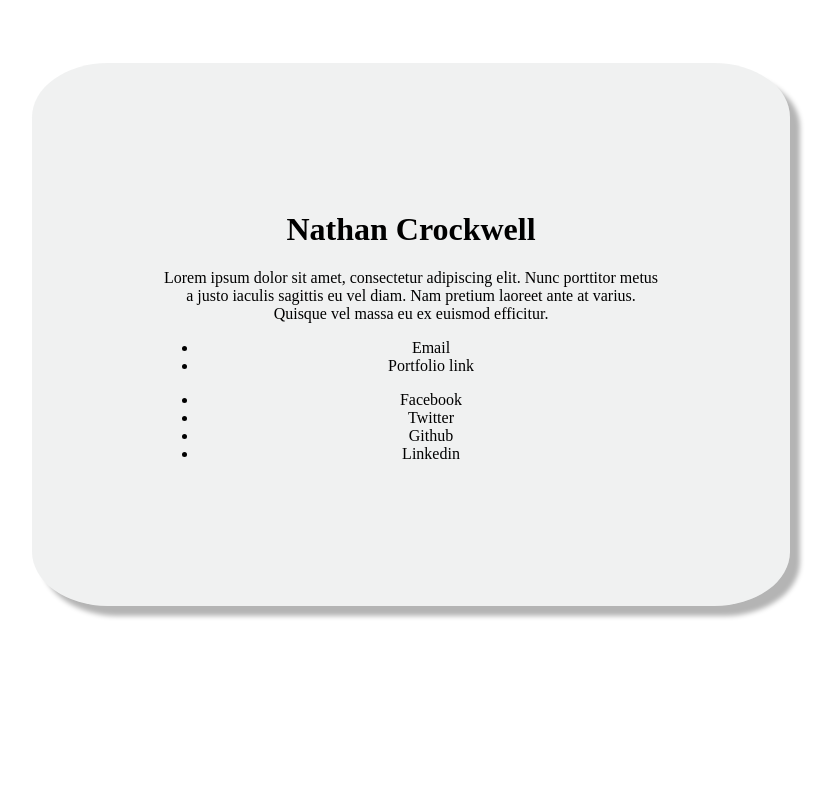
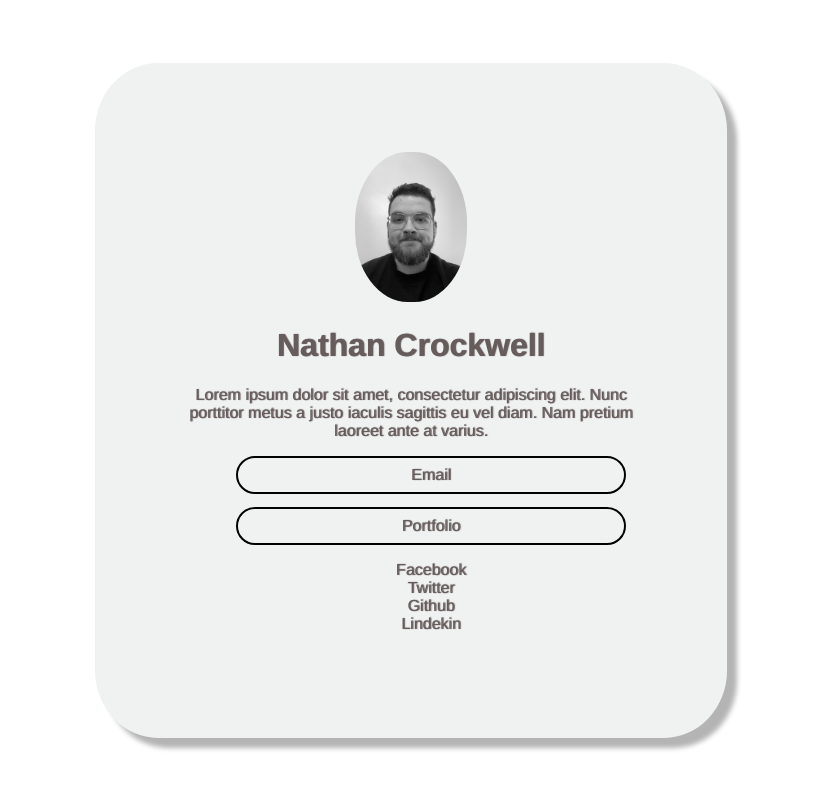
Before and after one commit to NatCro/business-card, a plain HTML site: page index.html in a window 1280 px wide. Shown: the whole page, without its empty margins (229-1062 px from the left). Drawn offline with Linux system fonts and the light colour scheme.

Commit message:
added the first buttons to email or go to the portfolio, still working on

```diff
--- a/assets/style.css
+++ b/assets/style.css
@@ -4,11 +4,38 @@
 
 #main-card{
     background-color: rgba(157, 158, 158, 0.15);
-    padding: 10%;
-    margin: 20%;
+    padding: 7%;
+    margin: 25%;
     margin-top: 5%;
     border-radius: 10%;
     box-shadow: 10px 10px 5px rgb(180, 180, 180);
     border: 20px;
     text-align: center;
 }
+
+#avatar{
+    border-radius: 47%;
+}
+
+.text-styling{
+    font-family:'Franklin Gothic Medium', 'Arial Narrow', Arial, sans-serif;
+    color:rgb(102, 92, 92);
+    text-shadow: 1px 0px 1px;
+    text-shadow: black;
+}
+
+.first-list{
+border-radius: 100px;
+border-color: black;
+border-style: solid;
+border-width: 2px;
+margin: 3%;
+padding: 2%;
+}
+
+.first-list:hover{
+background-color:  rgb(199, 199, 199);
+    opacity: 0.8;
+    box-shadow: 2px 2px;
+
+}
--- a/index.html
+++ b/index.html
@@ -1,5 +1,6 @@
 <!DOCTYPE html>
 <html lang="en">
+
 <head>
     <meta charset="UTF-8">
     <meta http-equiv="X-UA-Compatible" content="IE=edge">
@@ -7,32 +8,42 @@
     <title>Document</title>
     <link rel="stylesheet" type="text/css" href="assets\style.css">
 </head>
+
 <body id="behind">
     <div id="main-card">
         <div>
-        <div id="profile-picture"></div> <!--adding the profile photo in this div-->
+            <div id="profile-picture"><img id="avatar" src="images\profile-picture.jpg" alt="image of the users face" height="150px" width="auto">
+            </div> <!--adding the profile photo in this div-->
             <div class="text-styling">
-            <div id="title"><h1>Nathan Crockwell</h1></div> <!--adding the users name header here-->
-            <div class="sub-text"><p>Lorem ipsum dolor sit amet, consectetur adipiscing elit. Nunc porttitor metus<br>a justo iaculis sagittis eu vel diam. Nam pretium laoreet ante at varius. Quisque vel massa eu ex euismod efficitur.</p></div> <!--short few sentences about the user-->
+                <div id="title">
+                    <h1>Nathan Crockwell</h1>
+                </div> <!--adding the users name header here-->
+                <div class="sub-text">
+                    <p>Lorem ipsum dolor sit amet, consectetur adipiscing elit. Nunc porttitor metus a justo iaculis
+                        sagittis eu vel diam. Nam pretium laoreet ante at varius.</p>
+                </div> <!--short few sentences about the user-->
             </div>
         </div>
-<div>
-    <ul class="sub-text" class="first-list">
-        <li>Email</li> <!--list of links to email address and porfolio, want the email to launch in users emails-->
-        <li>Portfolio link</li>
+        <div class="text-styling">
+            <ul class="sub-text">
+                <div class="first-list">Email</div>
+                <!--list of links to email address and porfolio, want the email to launch in users emails-->
+                <div class="first-list">Portfolio</div>
             </ul>
         </div>
 
-<div>
-    <ul class="sub-text" class="second-list">
-        <li>Facebook</li>
-        <li>Twitter</li> <!--this will be the links to twitter, linkedin, github and one other (still deciding)-->
-        <li>Github</li>
-        <li>Linkedin</li>
+        <div class="text-styling">
+            <ul class="sub-text">
+                <div class="second-list">Facebook</div>
+                <div class="second-list">Twitter</div>
+                <!--this will be the links to twitter, linkedin, github and one other (still deciding)-->
+                <div>Github</div>
+                <div>Lindekin</div>
             </ul>
         </div>
     </div>
 
     <script src="assets\logic.js"></script>
 </body>
+
 </html>
```
Also changed, not shown: images/profile-picture.jpg (added). Lines whose indentation alone changed are shown as unchanged.
